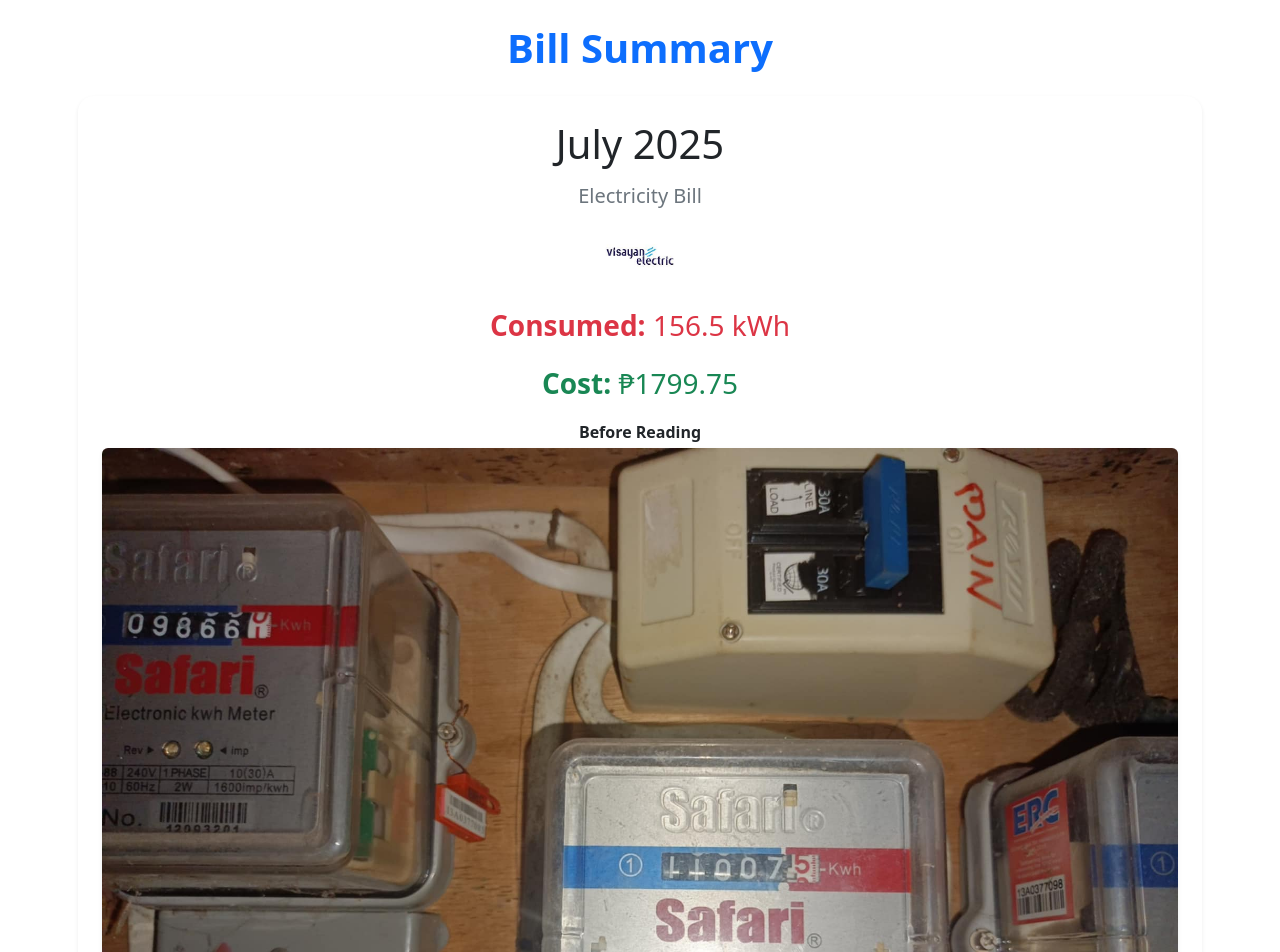
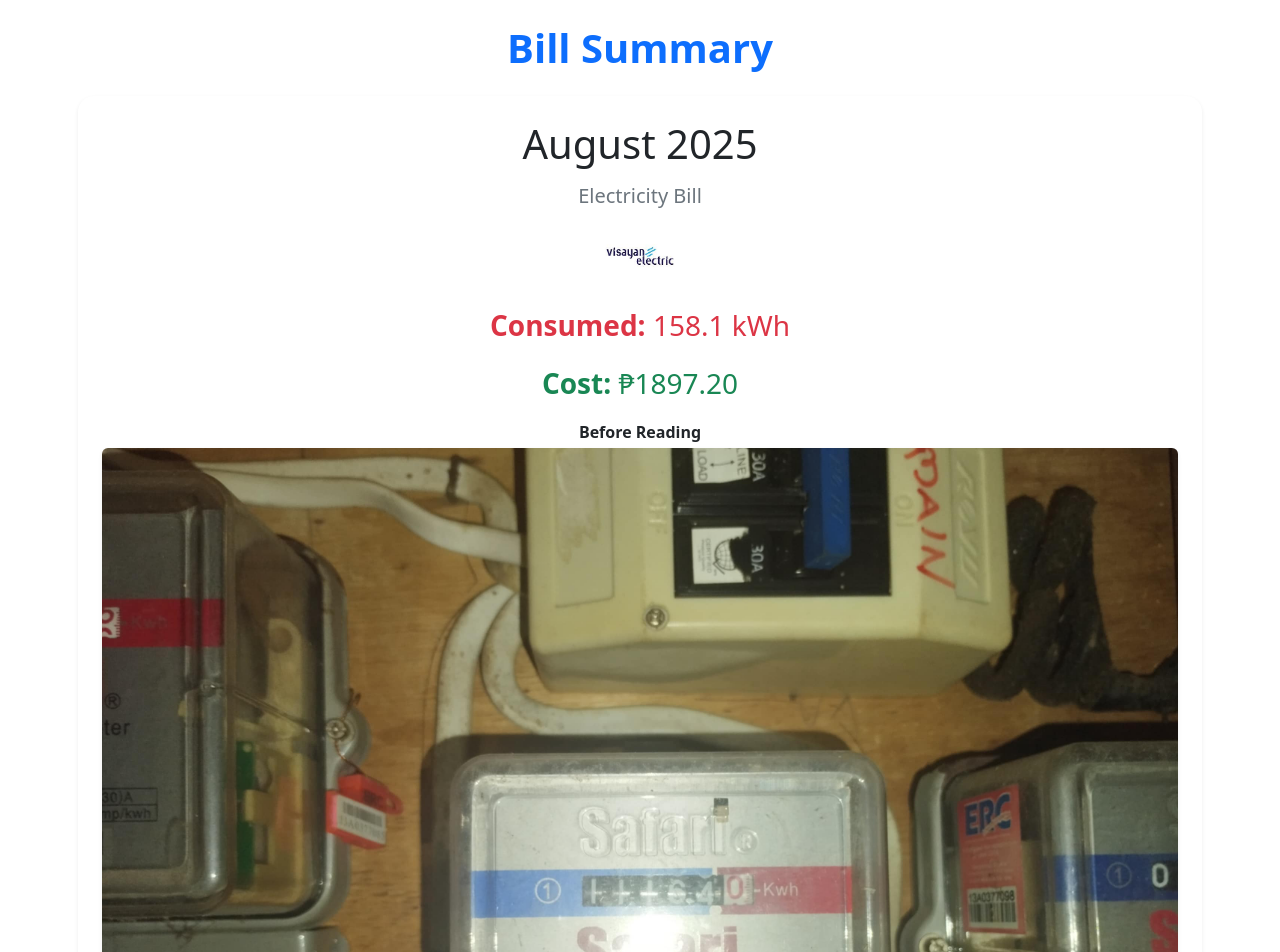
Before and after one commit to sulit2020/bill-app, a React (Vite) app: page / in a window 1280 px wide. Shown: the top 952 px of the page. Built offline with nearby package versions, Linux system fonts and the light colour scheme.

Commit message:
added august bill

```diff
--- a/src/App.jsx
+++ b/src/App.jsx
@@ -29,11 +29,18 @@
     //   water: { cuM: 7.5, rate: 22.336, beforeImg: "/after-water-may.jpg", afterImg: "/after-water-june.jpg" },
     //   internet: { cost: 198, period: "June 7-June 24"}
     // },
-    {
-      month: "July",
+    // {
+    //   month: "July",
+    //   year: 2025,
+    //   electricity: { kwh: 156.5, rate: 11.5, beforeImg: "/after-electric-june.jpg", afterImg: "/after-electric-july.jpg" },
+    //   water: { cuM: 9, rate: 23.04, beforeImg: "/after-water-june.jpg", afterImg: "/after-water-july.jpg" },
+    //   internet: { cost: 350}
+    // },
+      {
+      month: "August",
       year: 2025,
-      electricity: { kwh: 156.5, rate: 11.5, beforeImg: "/after-electric-june.jpg", afterImg: "/after-electric-july.jpg" },
-      water: { cuM: 9, rate: 23.04, beforeImg: "/after-water-june.jpg", afterImg: "/after-water-july.jpg" },
+      electricity: { kwh: 158.1, rate: 12, beforeImg: "/after-electric-july.jpg", afterImg: "/after-electric-august.webp" },
+      water: { cuM: 8, rate: 22.6, beforeImg: "/after-water-july.jpg", afterImg: "/after-water-august.webp" },
       internet: { cost: 350}
     },
 
```
Also changed, not shown: public/after-electric-august.webp (added), public/after-water-august.webp (added).
